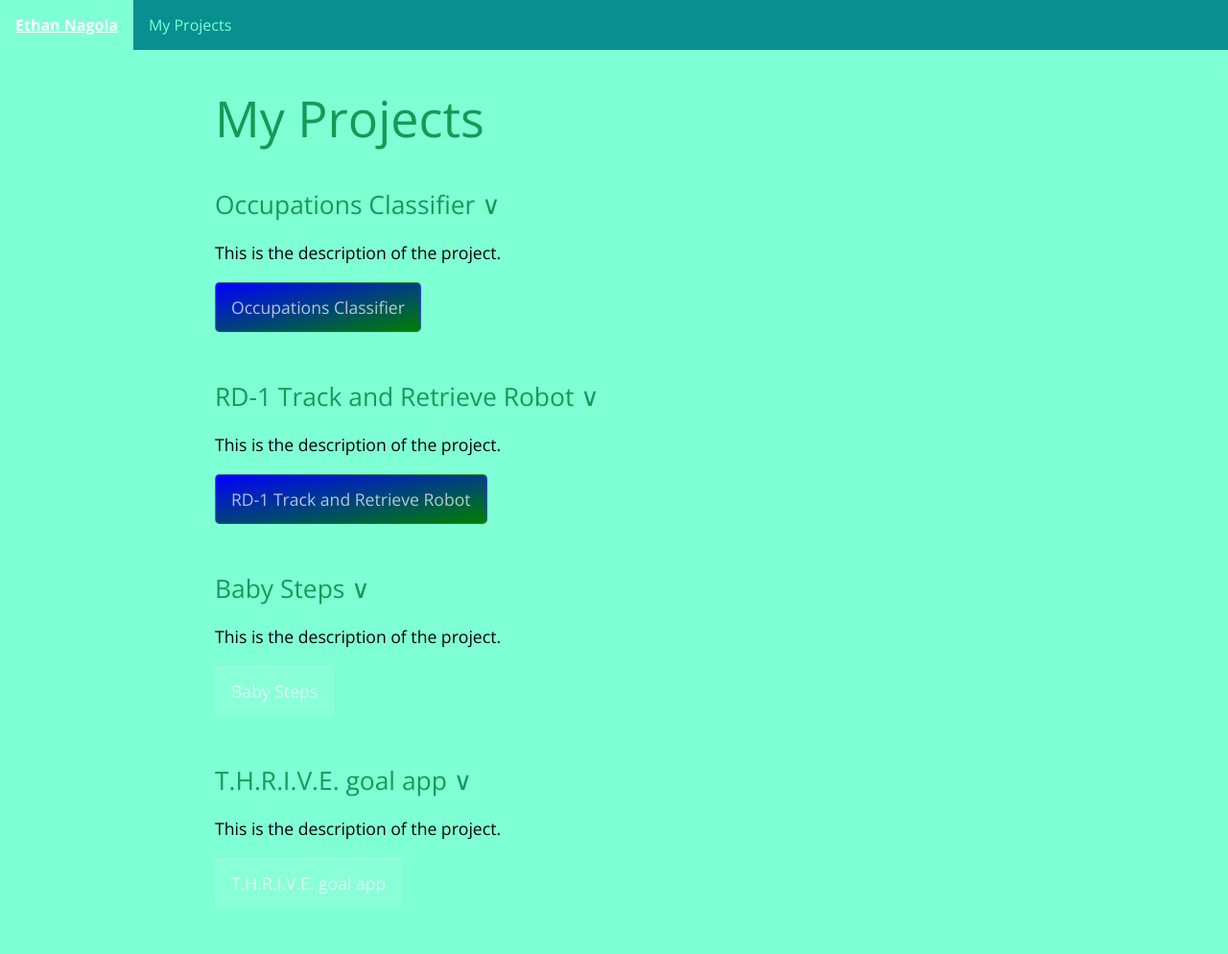
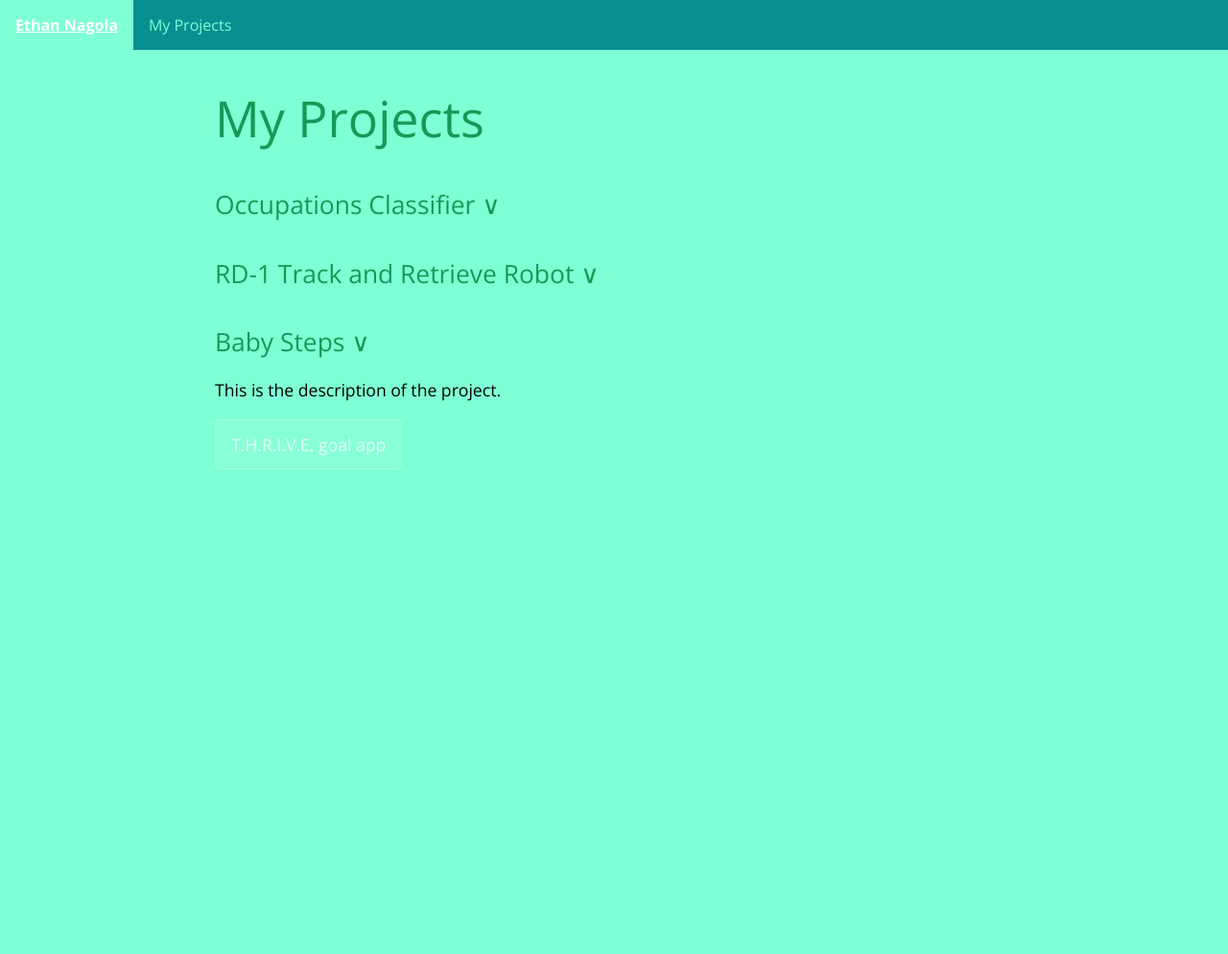
Before and after one commit to enagola/web, a Jekyll site: the page built from docs/projects.md, in a window 1280 px wide. Shown: the whole page at 96% size. Built offline with Jekyll 4.4.1, drawn with Linux system fonts in a browser that asks for light colours; after the commit the page ends 900 px from its top, so only the background shows below that.

Commit message:
Update projects.md

```diff
--- a/docs/projects.md
+++ b/docs/projects.md
@@ -9,15 +9,15 @@
 <h1 class="project-name">My Projects</h1>
 
           <h2 onclick="toggleText()">Occupations Classifier &#9; &or;</h2>
-          <div type="hidden" id='demo'><p>This is the description of the project.</p> <a style="background-image: linear-gradient(to top left, green, blue);" href="https://enagola.github.io/web/CSE203B.pdf" type="application/pdf" class="btn">Occupations Classifier</a></div>
+          <div type="hidden" id='demo' style='display: none;'><p>This is the description of the project.</p> <a style="background-image: linear-gradient(to top left, green, blue);" href="https://enagola.github.io/web/CSE203B.pdf" type="application/pdf" class="btn">Occupations Classifier</a></div>
 
           <h2 onclick="toggleText2()">RD-1 Track and Retrieve Robot &#9; &or;</h2>
-          <div type="hidden" id='demo2'><p>This is the description of the project.</p> <a style="background-image: linear-gradient(to top left, green, blue);" href="https://enagola.github.io/web/Final_report_cse145.pdf" class="btn">RD-1 Track and Retrieve Robot</a></div>
+          <div type="hidden" id='demo2' style='display: none;'><p>This is the description of the project.</p> <a style="background-image: linear-gradient(to top left, green, blue);" href="https://enagola.github.io/web/Final_report_cse145.pdf" class="btn">RD-1 Track and Retrieve Robot</a></div>
 
           <h2 onclick="toggleText3()">Baby Steps &#9; &or;</h2>
-          <div type="hidden" id='demo3'><p>This is the description of the project.</p> <a href="https://www.youtube.com/watch?v=W8iOpEHBDII&ab_channel=EthanNagola" class="btn">Baby Steps</a></div>
+          <div type="hidden" id='demo3' style='display: none;'><p>This is the description of the project.</p> <a href="https://www.youtube.com/watch?v=W8iOpEHBDII&ab_channel=EthanNagola" class="btn">Baby Steps</a></div>
 
-          <h2 onclick="toggleText4()">T.H.R.I.V.E. goal app &#9; &or;</h2>
+          <h2 onclick="toggleText4()" style='display: none;'>T.H.R.I.V.E. goal app &#9; &or;</h2>
           <div type="hidden" id='demo4'><p>This is the description of the project.</p> <a href="https://youtu.be/BbzbG_M_1v0?t=199" class="btn">T.H.R.I.V.E. goal app</a></div>
 
 </div>
```
